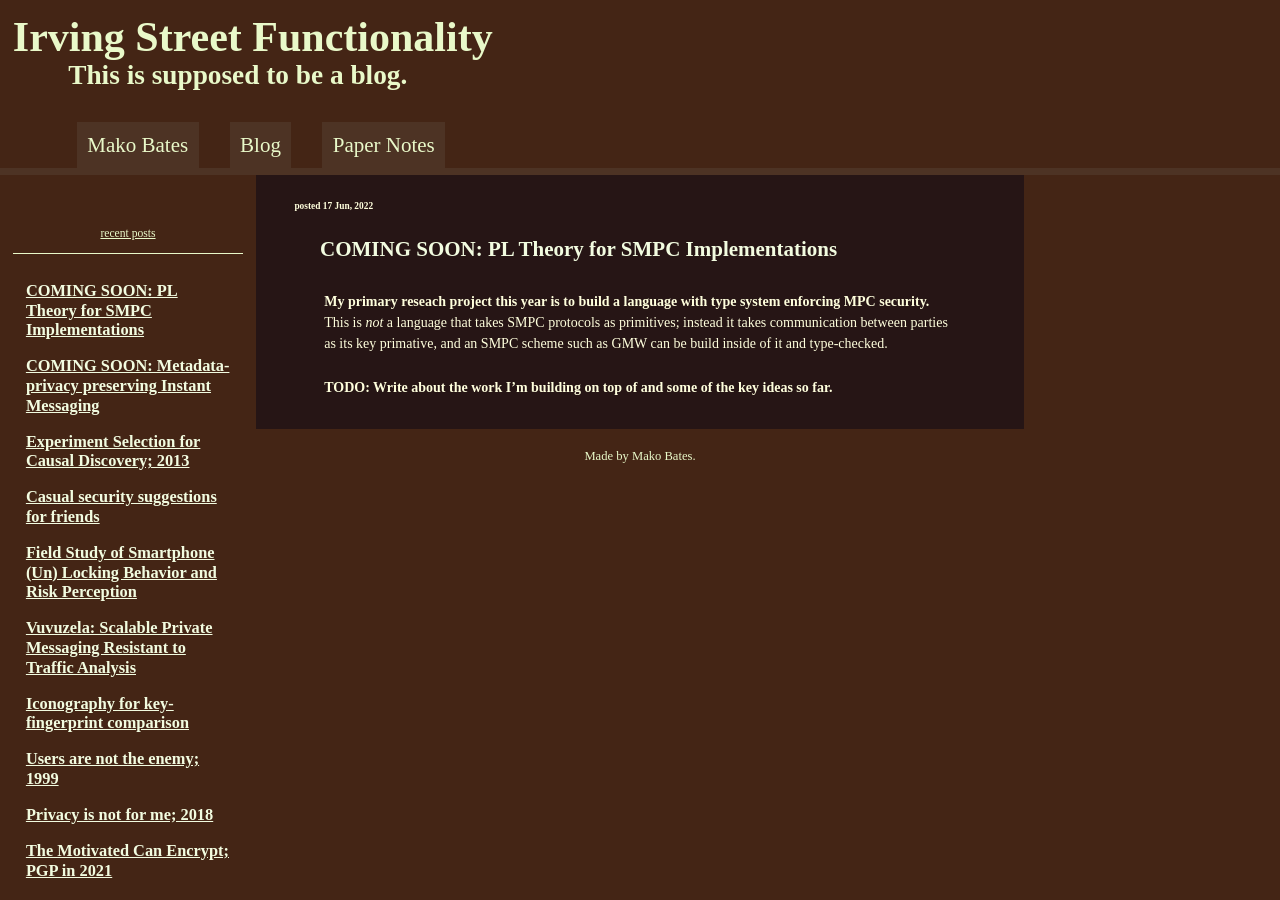
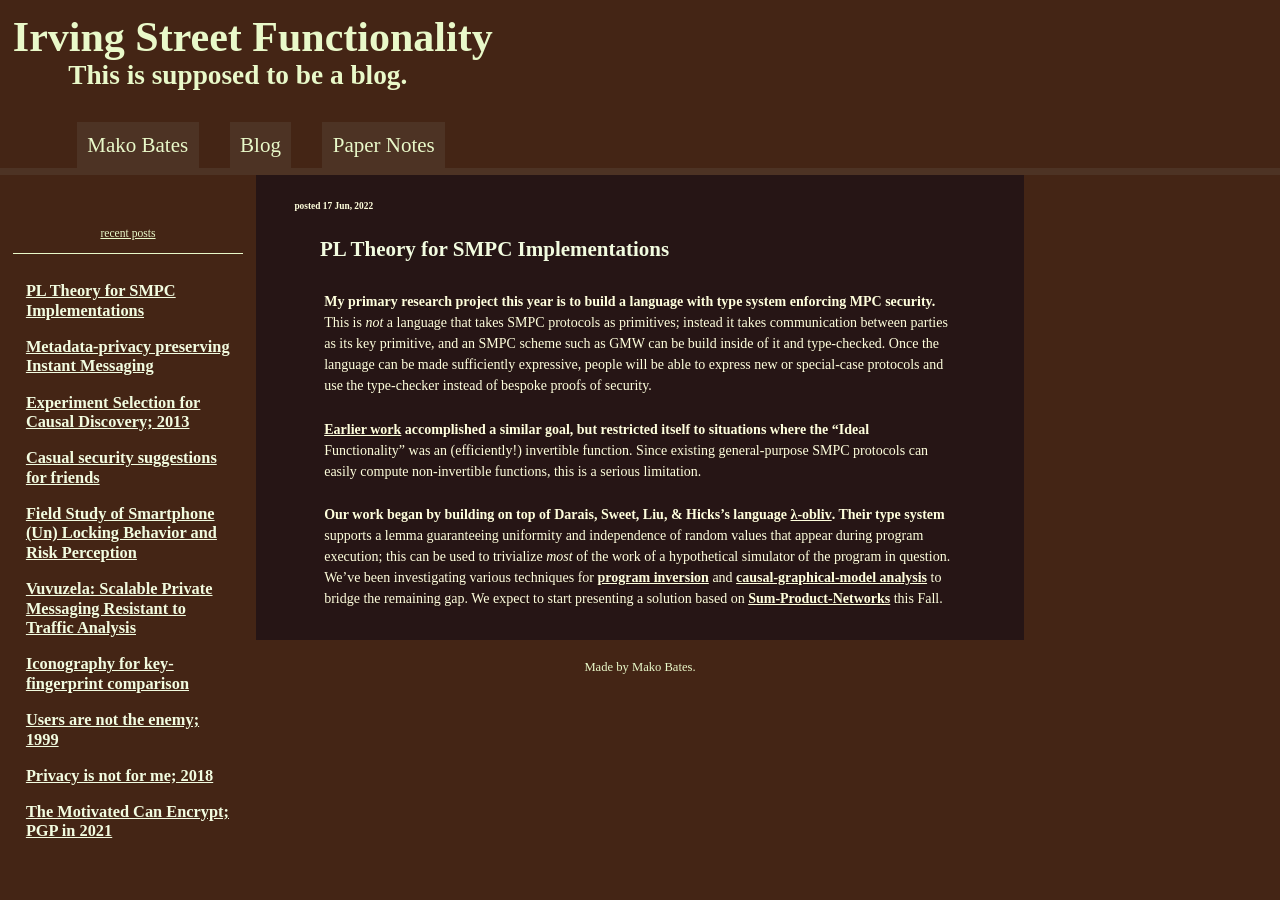
Before and after one commit to ShapeOfMatter/Mako-Bates, a Jekyll site: the page built from _posts/2022-06-17-pl-theory-for-smpc.md, in a window 1280 px wide. Built offline with Jekyll 4.4.1, drawn with Linux system fonts in a browser that asks for light colours.

Commit message:
patch comming soon pages

```diff
--- a/_posts/2022-06-17-pl-theory-for-smpc.md
+++ b/_posts/2022-06-17-pl-theory-for-smpc.md
@@ -1,11 +1,23 @@
 ---
-title: "COMING SOON: PL Theory for SMPC Implementations"
+title: "PL Theory for SMPC Implementations"
 date: 2022-06-17 13:00:00
 description: "Programming Language(s) for automatic verification of Secure Multi-Party Computation implementations"
 ---
 
-My primary reseach project this year is to build a language with type system enforcing MPC security.
-This is _not_ a language that takes SMPC protocols as primitives; instead it takes communication between parties as its key primative,
+My primary research project this year is to build a language with type system enforcing MPC security.
+This is _not_ a language that takes SMPC protocols as primitives;
+instead it takes communication between parties as its key primitive,
 and an SMPC scheme such as GMW can be build inside of it and type-checked.
+Once the language can be made sufficiently expressive,
+people will be able to express new or special-case protocols and use the type-checker instead of bespoke proofs of security.
 
-TODO: Write about the work I'm building on top of and some of the key ideas so far.
+[Earlier work](https://arxiv.org/abs/1806.07197) accomplished a similar goal,
+but restricted itself to situations where the "Ideal Functionality" was an (efficiently!) invertible function.
+Since existing general-purpose SMPC protocols can easily compute non-invertible functions, this is a serious limitation.
+
+Our work began by building on top of Darais, Sweet, Liu, & Hicks's language [λ-obliv](https://arxiv.org/abs/1711.09305).
+Their type system supports a lemma guaranteeing uniformity and independence of random values that appear during program execution;
+this can be used to trivialize _most_ of the work of a hypothetical simulator of the program in question.
+We've been investigating various techniques for [program inversion](https://link.springer.com/chapter/10.1007/3-540-36377-7_13)
+and [causal-graphical-model analysis](https://arxiv.org/abs/1301.3847) to bridge the remaining gap.
+We expect to start presenting a solution based on [Sum-Product-Networks](https://arxiv.org/abs/1202.3732) this Fall.
```
Also changed, not shown: _posts/2022-06-17-metadata-secure-messaging.md (+17 -2 lines).
